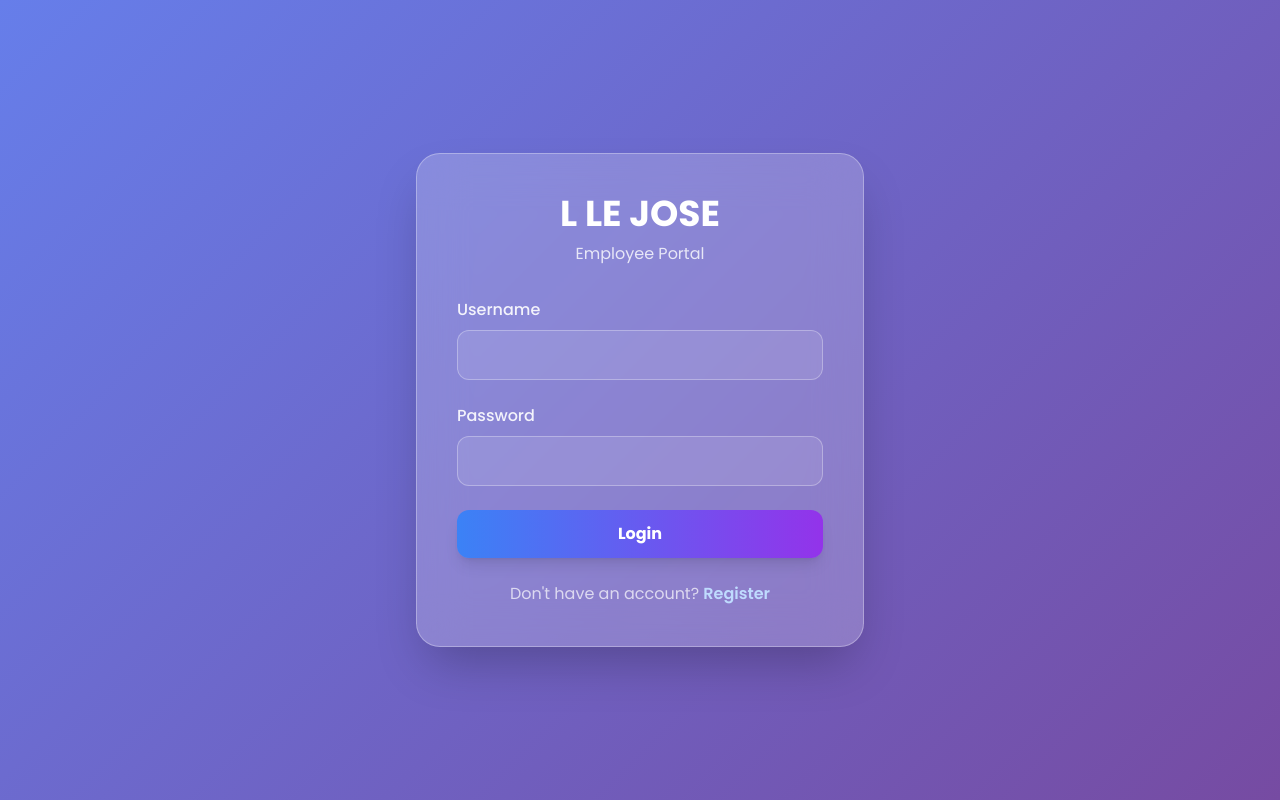
After one commit to unicornislife34-stack/login_register, a PHP site: page /login_register/login_register.html in a window 1280 px wide. The commit adds this page. Run offline with PHP 8.4, Linux system fonts and the light colour scheme; some libraries are stand-ins or nearby versions.

Commit message:
update to

```diff
--- a/employee_dashboard.php
+++ b/employee_dashboard.php
@@ -1,4 +1,6 @@
 <?php
+error_reporting(E_ALL);
+ini_set('display_errors', 1);
 session_start();
 include 'config.php';
 
--- a/employee_page.php
+++ b/employee_page.php
@@ -394,9 +394,7 @@ if (!isset($_SESSION['username']) || $_SESSION['role'] !== 'employee') {
                     <div id="workDuration" class="info-card-value">0h 00m</div>
                 </div>
                 <div class="flex flex-col gap-3">
-    <button id="dashboard-menu-btn" class="bg-gradient-to-r from-blue-500 to-purple-600 hover:from-blue-600 hover:to-purple-700 text-white px-6 py-4 rounded-xl text-base font-semibold cursor-pointer transition-all shadow-lg hover:shadow-xl transform hover:-translate-y-1" onclick="window.location.href='employee_dashboard.php'">
-                        <i class="fas fa-tachometer-alt mr-2"></i>Dashboard
-                    </button>
+
 
                     <button id="pos-menu-btn" class="bg-purple-500 hover:bg-purple-600 text-white px-6 py-4 rounded-xl text-base font-semibold cursor-pointer transition-all shadow-md hover:shadow-lg transform hover:-translate-y-1">
                         <i class="fas fa-cash-register mr-2"></i>POS System
--- /dev/null
+++ b/login_register.html
@@ -0,0 +1,184 @@
+
+<!DOCTYPE html>
+<html lang="en">
+<head>
+    <meta charset="UTF-8">
+    <meta name="viewport" content="width=device-width, initial-scale=1.0">
+    <title>Login / Register - L LE JOSE</title>
+    <script src="https://cdn.tailwindcss.com"></script>
+    <link href="https://fonts.googleapis.com/css2?family=Poppins:wght@400;500;600;700&display=swap" rel="stylesheet">
+    <style>
+        * { font-family: 'Poppins', sans-serif; }
+        body { background: linear-gradient(135deg, #667eea 0%, #764ba2 100%); min-height: 100vh; }
+    </style>
+</head>
+<body class="flex items-center justify-center p-4">
+    <div class="max-w-md w-full space-y-8 bg-white/20 backdrop-blur-xl rounded-3xl p-10 shadow-2xl border border-white/30">
+        <div class="text-center">
+            <h2 class="text-4xl font-bold text-white mb-2">L LE JOSE</h2>
+            <p class="text-white/80">Employee Portal</p>
+        </div>
+
+        <div id="login-form" class="space-y-6">
+            <div>
+                <label class="block text-white/90 font-medium mb-2">Username</label>
+                <input type="text" id="login-username" class="w-full px-4 py-3 rounded-xl border border-white/30 bg-white/10 text-white placeholder-white/70 focus:outline-none focus:ring-2 focus:ring-white/50">
+            </div>
+            <div>
+                <label class="block text-white/90 font-medium mb-2">Password</label>
+                <input type="password" id="login-password" class="w-full px-4 py-3 rounded-xl border border-white/30 bg-white/10 text-white placeholder-white/70 focus:outline-none focus:ring-2 focus:ring-white/50">
+            </div>
+            <button onclick="login()" class="w-full bg-gradient-to-r from-blue-500 to-purple-600 text-white font-bold py-3 px-6 rounded-xl shadow-lg hover:from-blue-600 hover:to-purple-700 transform hover:-translate-y-1 transition-all duration-200">
+                Login
+            </button>
+            <p class="text-center text-white/70">
+                Don't have an account? <a onclick="showRegister()" class="text-blue-200 font-semibold cursor-pointer hover:text-blue-100">Register</a>
+            </p>
+            <div id="login-error" class="hidden p-3 bg-red-500/20 border border-red-500/50 text-red-100 rounded-xl"></div>
+        </div>
+
+        <div id="register-form" class="space-y-6 hidden">
+            <div>
+                <label class="block text-white/90 font-medium mb-2">Full Name</label>
+                <input type="text" id="reg-name" class="w-full px-4 py-3 rounded-xl border border-white/30 bg-white/10 text-white placeholder-white/70 focus:outline-none focus:ring-2 focus:ring-white/50">
+            </div>
+            <div>
+                <label class="block text-white/90 font-medium mb-2">Username</label>
+                <input type="text" id="reg-username" class="w-full px-4 py-3 rounded-xl border border-white/30 bg-white/10 text-white placeholder-white/70 focus:outline-none focus:ring-2 focus:ring-white/50">
+            </div>
+            <div>
+                <label class="block text-white/90 font-medium mb-2">Password</label>
+                <input type="password" id="reg-password" class="w-full px-4 py-3 rounded-xl border border-white/30 bg-white/10 text-white placeholder-white/70 focus:outline-none focus:ring-2 focus:ring-white/50">
+            </div>
+            <div>
+                <label class="block text-white/90 font-medium mb-2">Role</label>
+                <select id="reg-role" class="w-full px-4 py-3 rounded-xl border border-white/30 bg-white/10 text-white focus:outline-none focus:ring-2 focus:ring-white/50">
+                    <option value="employee">Employee</option>
+                    <option value="admin">Admin</option>
+                </select>
+            </div>
+            <button onclick="register()" class="w-full bg-gradient-to-r from-emerald-500 to-green-600 text-white font-bold py-3 px-6 rounded-xl shadow-lg hover:from-emerald-600 hover:to-green-700 transform hover:-translate-y-1 transition-all duration-200">
+                Create Account
+            </button>
+            <p class="text-center text-white/70">
+                Have an account? <a onclick="showLogin()" class="text-blue-200 font-semibold cursor-pointer hover:text-blue-100">Login</a>
+            </p>
+            <div id="reg-error" class="hidden p-3 bg-red-500/20 border border-red-500/50 text-red-100 rounded-xl"></div>
+        </div>
+    </div>
+
+    <script>
+        async function login() {
+            const username = document.getElementById('login-username').value;
+            const password = document.getElementById('login-password').value;
+
+            if (!username || !password) {
+                showError('login-error', 'Please fill in all fields');
+                return;
+            }
+
+            try {
+                const formData = new FormData();
+                formData.append('login', '1');
+                formData.append('username', username);
+                formData.append('password', password);
+
+                const response = await fetch('login_register.php', {
+                    method: 'POST',
+                    body: formData
+                });
+
+                if (response.redirected) {
+                    window.location.href = response.url;
+                    return;
+                }
+
+                const result = await response.text();
+                if (result.includes('Invalid username or password')) {
+                    showError('login-error', 'Invalid username or password!');
+                } else {
+                    window.location.reload();
+                }
+            } catch (error) {
+                showError('login-error', 'Login failed. Please try again.');
+            }
+        }
+
+        async function register() {
+            const name = document.getElementById('reg-name').value;
+            const username = document.getElementById('reg-username').value;
+            const password = document.getElementById('reg-password').value;
+            const role = document.getElementById('reg-role').value;
+
+            if (!name || !username || !password) {
+                showError('reg-error', 'Please fill in all fields');
+                return;
+            }
+
+            try {
+                const formData = new FormData();
+                formData.append('register', '1');
+                formData.append('name', name);
+                formData.append('username', username);
+                formData.append('password', password);
+                formData.append('role', role);
+
+                const response = await fetch('login_register.php', {
+                    method: 'POST',
+                    body: formData
+                });
+
+                if (response.redirected) {
+                    window.location.href = response.url;
+                    return;
+                }
+
+                const result = await response.text();
+                if (result.includes('already registered')) {
+                    showError('reg-error', 'Username is already registered!');
+                } else {
+                    showSuccess('reg-error', 'Registration successful! Please login.');
+                    setTimeout(showLogin, 2000);
+                }
+            } catch (error) {
+                showError('reg-error', 'Registration failed. Please try again.');
+            }
+        }
+
+        function showError(id, message) {
+            const el = document.getElementById(id);
+            el.textContent = message;
+            el.classList.remove('hidden');
+        }
+
+        function showSuccess(id, message) {
+            const el = document.getElementById(id);
+            el.textContent = message;
+            el.classList.remove('hidden');
+            el.className = el.className.replace('bg-red', 'bg-green') + ' bg-green-500/20 border-green-500/50 text-green-100';
+        }
+
+        function showRegister() {
+            document.getElementById('login-form').classList.add('hidden');
+            document.getElementById('register-form').classList.remove('hidden');
+        }
+
+        function showLogin() {
+            document.getElementById('register-form').classList.add('hidden');
+            document.getElementById('login-form').classList.remove('hidden');
+            document.getElementById('reg-error')?.classList.add('hidden');
+            document.getElementById('login-error')?.classList.add('hidden');
+        }
+
+        document.addEventListener('keydown', (e) => {
+            if (e.key === 'Enter') {
+                if (!document.getElementById('register-form').classList.contains('hidden')) {
+                    register();
+                } else {
+                    login();
+                }
+            }
+        });
+    </script>
+</body>
+</html>
--- a/login_register.php
+++ b/login_register.php
@@ -37,7 +37,7 @@ if (isset($_POST['login'])) {
             if ($user['role'] === 'admin') {
                 header("Location: admin_page.php");
             } else {
-                header("Location: employee_page.php");
+                header("Location: employee_dashboard.php");
             }
             exit();
 
```
Also changed, not shown: index.php (+10 -6 lines), setup.php (+50 -241 lines).
